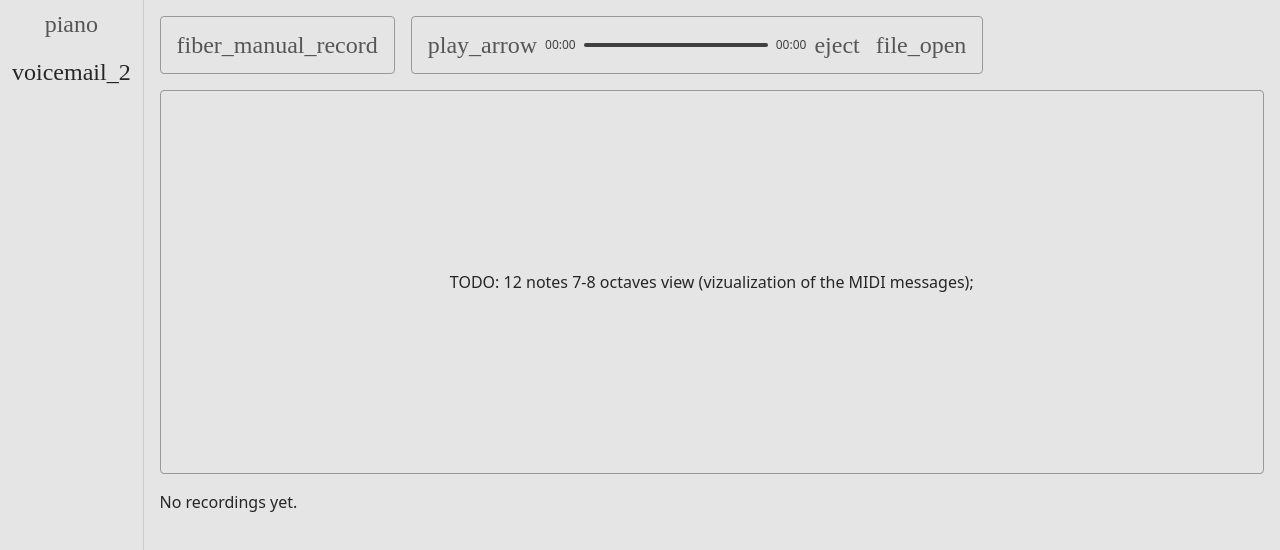
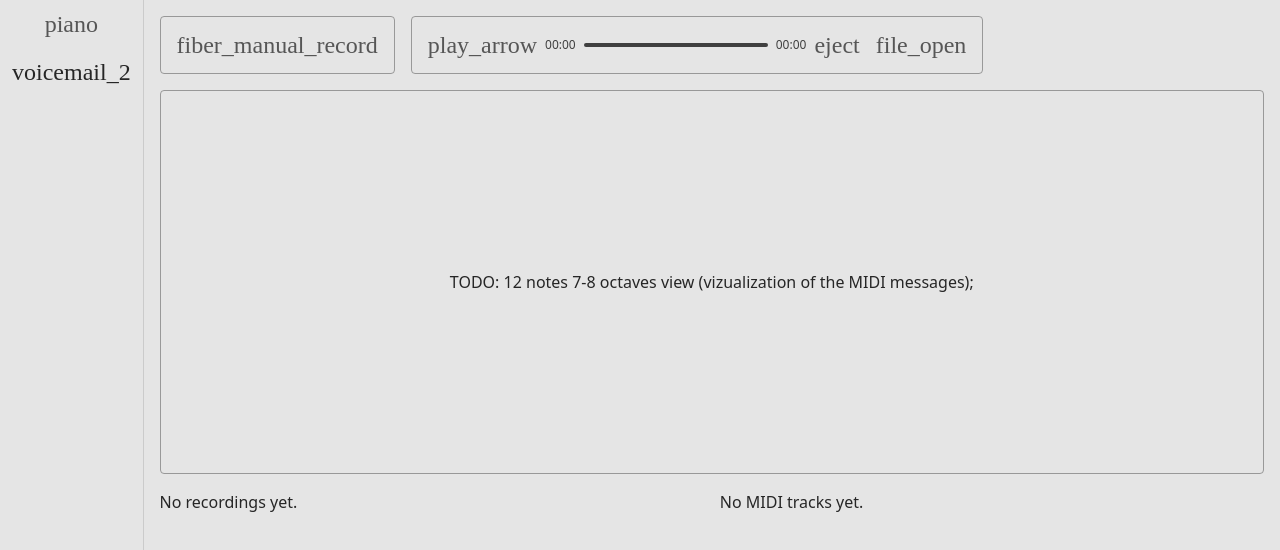
Before and after one commit to rucub100/midirc, a Vue app: page / in a window 1280 px wide. Both pictures are taken after a click on the button "voicemail_2". Shown: the top 550 px of the page. Built offline with nearby package versions, Linux system fonts and the light colour scheme; a web font is replaced by a local one.

Commit message:
feat(playback): play track from MIDI file

```diff
--- a/src/components/recorder/PlaybackControls.vue
+++ b/src/components/recorder/PlaybackControls.vue
@@ -31,6 +31,7 @@ const durationTime = computed(() => {
 watch(() => props.playback, (playback, _prevPlayback, onCleanup) => {
     switch (playback.state) {
         case 'playing':
+            console.log('Playback started', playback);
             const startPositionMs = playback.positionMilliseconds;
             const durationMs = playback.durationMilliseconds;
             progress.value = startPositionMs / durationMs * 100;
--- /dev/null
+++ b/src/components/recorder/RecordingList.vue
@@ -0,0 +1,32 @@
+<script setup lang="ts">
+import { PropType } from 'vue';
+import { Recording as RecordingObj } from '../../types/recorder';
+import Recording from './Recording.vue';
+
+defineProps({
+    recordings: {
+        type: Object as PropType<Array<RecordingObj>>,
+        required: true,
+    },
+});
+
+const emit = defineEmits<{
+    (e: 'play', index: number): void,
+    (e: 'save', index: number): void,
+    (e: 'delete', index: number): void,
+}>();
+</script>
+
+<template>
+    <span v-if="recordings.length === 0">No recordings yet.</span>
+    <div v-else class="flex flex-col">
+        <h1 class="mb-2">Recordings</h1>
+        <div class="flex flex-col gap-2">
+            <template v-for="recording in recordings" :key="recording.index">
+                <Recording :recording="recording" @play="emit('play', recording.index)"
+                    @save="emit('save', recording.index)" @delete="emit('delete', recording.index)">
+                </Recording>
+            </template>
+        </div>
+    </div>
+</template>
--- /dev/null
+++ b/src/components/recorder/Track.vue
@@ -0,0 +1,27 @@
+<script setup lang="ts">
+import { computed, PropType } from 'vue';
+import IconButton from '../common/IconButton.vue';
+import { formatDuration } from '../../helpers/duration-helper';
+import { Track } from '../../types/playback';
+
+const props = defineProps({
+    track: {
+        type: Object as PropType<Track>,
+        required: true,
+    },
+});
+
+const duration = computed(() => { return formatDuration(props.track.durationMilliseconds); });
+
+const emit = defineEmits<{
+    (e: 'play'): void
+}>();
+</script>
+
+<template>
+    <div class="flex flex-row w-max items-center border border-[var(--color-outline)] rounded">
+        <IconButton icon="play_arrow" @click="emit('play')" class="p-2"></IconButton>
+        <h2>Track #{{ track.index + 1 }}</h2>
+        <span class="px-4">{{ duration }}</span>
+    </div>
+</template>
--- /dev/null
+++ b/src/components/recorder/TrackList.vue
@@ -0,0 +1,29 @@
+<script setup lang="ts">
+import { PropType } from 'vue';
+import { Track as TrackObj } from '../../types/playback';
+import Track from './Track.vue';
+
+defineProps({
+    tracks: {
+        type: Object as PropType<Array<TrackObj>>,
+        required: true,
+    },
+});
+
+const emit = defineEmits<{
+    (e: 'play', index: number): void,
+}>();
+</script>
+
+<template>
+    <span v-if="tracks.length === 0">No MIDI tracks yet.</span>
+    <div v-else class="flex flex-col">
+        <h1 class="mb-2">MIDI Tracks</h1>
+        <div class="flex flex-col gap-2">
+            <template v-for="track in tracks" :key="track.index">
+                <Track :track="track" @play="emit('play', track.index)">
+                </Track>
+            </template>
+        </div>
+    </div>
+</template>
--- a/src/hooks/use-playback.ts
+++ b/src/hooks/use-playback.ts
@@ -14,6 +14,7 @@ import { Playback } from "../types/playback";
 const defaultPlayback: Playback = {
   state: "stopped",
   positionMilliseconds: 0,
+  tracks: [],
 };
 
 const globalPlayback = ref<Playback>(defaultPlayback);
--- a/src/types/playback.ts
+++ b/src/types/playback.ts
@@ -7,6 +7,11 @@ export type PlaybackIdentifier =
       type: "midiFile";
       path: string;
     };
+
+export type Track = {
+  index: number;
+  durationMilliseconds: number;
+};
 
 export type Playback = (
   | {
@@ -22,4 +27,7 @@ export type Playback = (
       durationMilliseconds: number;
       identifier: PlaybackIdentifier;
     }
-) & { positionMilliseconds: number };
+) & {
+  positionMilliseconds: number;
+  tracks: Track[];
+};
--- a/src/views/MidiRecorder.vue
+++ b/src/views/MidiRecorder.vue
@@ -2,13 +2,14 @@
 import { confirm } from '@tauri-apps/plugin-dialog';
 import RecorderControls from '../components/recorder/RecorderControls.vue';
 import PlaybackControls from '../components/recorder/PlaybackControls.vue';
-import Recording from '../components/recorder/Recording.vue';
 import { usePlayback } from '../hooks/use-playback';
 import { useRecorder } from '../hooks/use-recorder';
 import RecorderView from '../components/recorder/RecorderView.vue';
+import RecordingList from '../components/recorder/RecordingList.vue';
+import TrackList from '../components/recorder/TrackList.vue';
 
 const { recorder, startRecording, stopRecording, saveRecording, deleteRecording } = useRecorder();
-const { playback, playRecording, pausePlayback, resumePlayback, stopPlayback, updatePlayback, loadTrack } = usePlayback();
+const { playback, playRecording, pausePlayback, resumePlayback, stopPlayback, updatePlayback, loadTrack, playTrack } = usePlayback();
 
 function handleSaveRecording(index: number) {
     // FIXME: https://vuejs.org/examples/#modal
@@ -39,16 +40,10 @@ function handleDeleteRecording(index: number) {
             </PlaybackControls>
         </div>
         <RecorderView></RecorderView>
-        <span v-if="recorder.recordings.length === 0">No recordings yet.</span>
-        <div v-else class="flex flex-col">
-            <h1 class="mb-2">Recordings</h1>
-            <div class="flex flex-col gap-2">
-                <template v-for="recording in recorder.recordings" :key="recording.index">
-                    <Recording :recording="recording" @play="playRecording(recording.index)"
-                        @save="handleSaveRecording(recording.index)" @delete="handleDeleteRecording(recording.index)">
-                    </Recording>
-                </template>
-            </div>
+        <div class="flex flex-row gap-4">
+            <RecordingList class="flex-1/2" :recordings="recorder.recordings" @play="playRecording"
+                @save="handleSaveRecording" @delete="handleDeleteRecording"></RecordingList>
+            <TrackList class="flex-1/2" :tracks="playback.tracks" @play="playTrack"></TrackList>
         </div>
     </div>
 </template>
```
Also changed, not shown: 2 other files (tests, documents, lock files or other folders).
